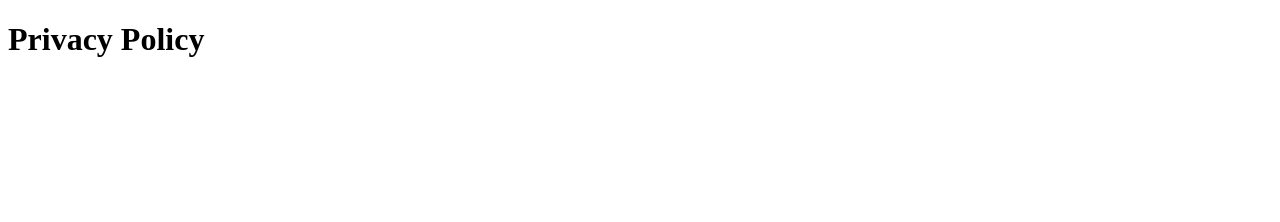
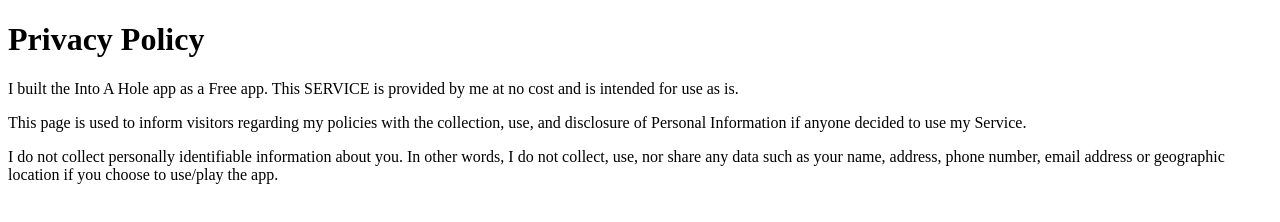
Before and after one commit to L-Lawliet-0/L-Lawliet-0.github.io, a plain HTML site: page index.html in a window 1280 px wide. Drawn offline with Linux system fonts and the light colour scheme.

Commit message:
Update index.html

```diff
--- a/index.html
+++ b/index.html
@@ -1,6 +1,13 @@
 <!DOCTYPE html>
 <html>
 <body>
+
 <h1>Privacy Policy</h2>
+<p>I built the Into A Hole app as a Free app. This SERVICE is provided by me at no cost and is intended for use as is.</p>
+<p>This page is used to inform visitors regarding my policies with the collection, use, and disclosure of Personal Information if anyone decided to use my Service.</p>
+<p>I do not collect personally identifiable information about you. In other words, I do not collect, use, nor share any data such as your name, address, phone number, email address or geographic location if you choose to use/play the app.</p>
+
+
+
 </body>
 </html>
```
